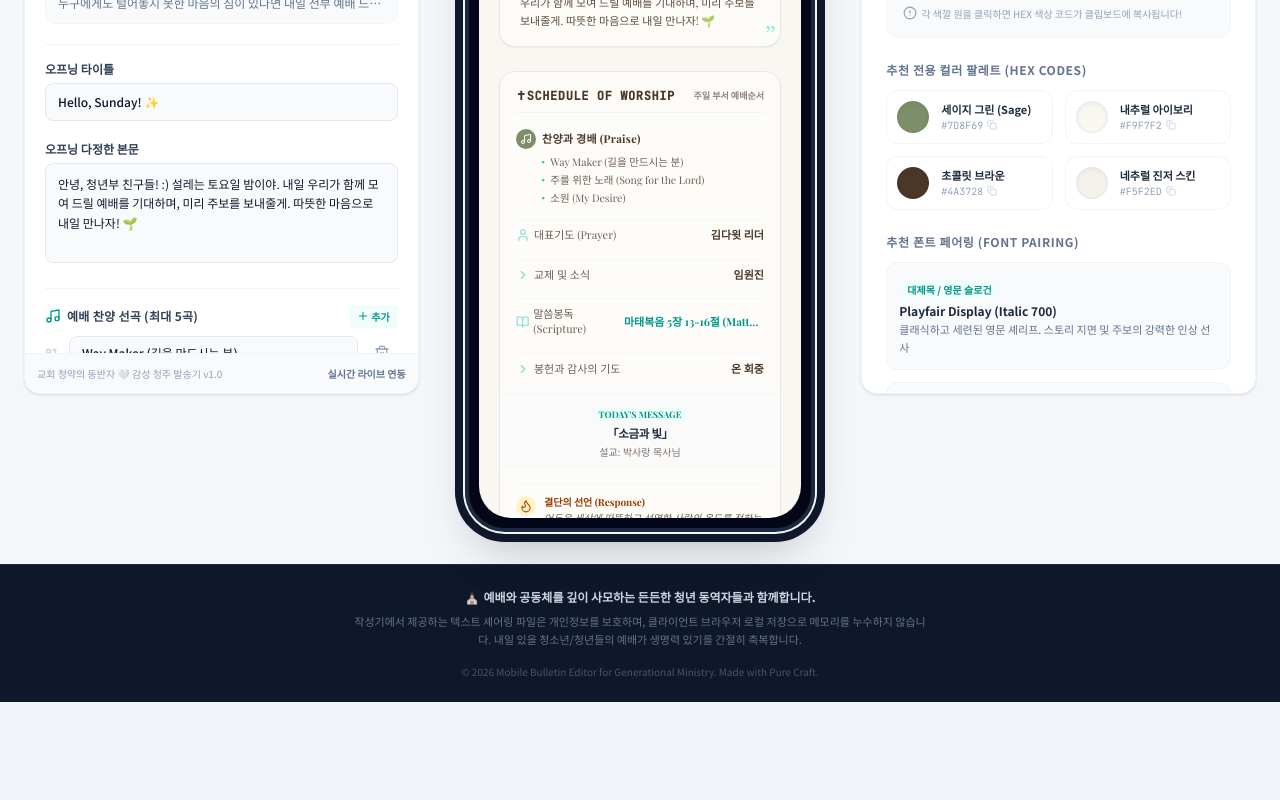
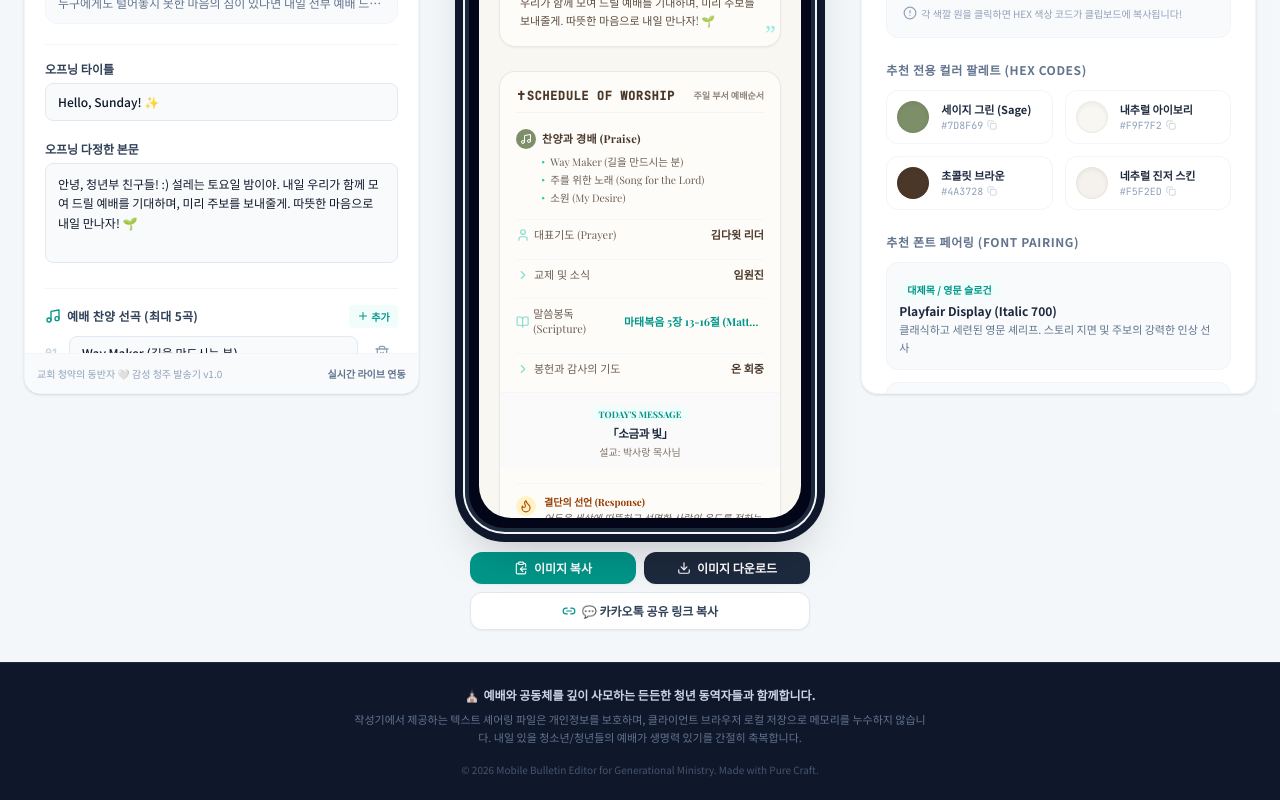
Before and after one commit to aqkrwlghks-ai/weekly, a React (Vite) app: page / in a window 1280 px wide. Shown: the part 857-1657 px from the top of the page. Before the commit the page ends 1559 px from the top, so only its background shows below. Built offline with nearby package versions, Linux system fonts and the light colour scheme; a web font is replaced by a local one.

Commit message:
feat: add image copy/download and Kakao share link features

```diff
--- a/src/App.tsx
+++ b/src/App.tsx
@@ -4,6 +4,7 @@ import { BulletinData, DesignTheme } from "./types";
 import WorshipForm from "./components/WorshipForm";
 import MobilePreview from "./components/MobilePreview";
 import DesignGuideView from "./components/DesignGuideView";
+import { decodeData } from "./utils";
 import {
   Heart,
   Sparkles,
@@ -17,16 +18,63 @@ import {
 } from "lucide-react";
 
 export default function App() {
-  const [bulletinData, setBulletinData] = useState<BulletinData>(DEFAULT_BULLETIN_DATA);
-  const [activeTheme, setActiveTheme] = useState<DesignTheme>(DESIGN_THEMES[0]);
+  // Parse shared query parameters
+  const queryParams = new URLSearchParams(window.location.search);
+  const sharedDataParam = queryParams.get("data");
+  const sharedThemeParam = queryParams.get("theme");
+  const isSharedView = !!sharedDataParam;
+
+  const [bulletinData, setBulletinData] = useState<BulletinData>(() => {
+    if (sharedDataParam) {
+      const decoded = decodeData(sharedDataParam);
+      if (decoded) return decoded;
+    }
+    return DEFAULT_BULLETIN_DATA;
+  });
+
+  const [activeTheme, setActiveTheme] = useState<DesignTheme>(() => {
+    if (sharedThemeParam) {
+      const found = DESIGN_THEMES.find((t) => t.id === sharedThemeParam);
+      if (found) return found;
+    }
+    return DESIGN_THEMES[0];
+  });
+
   const [showWelcomeMsg, setShowWelcomeMsg] = useState(true);
 
   // Quick reset to default templates
   const handleResetData = () => {
-    if (window.confirm("주보 편집 내용을 원본 기값으로 리셋하시겠습니까?")) {
+    if (window.confirm("주보 편집 내용을 원본 초기값으로 리셋하시겠습니까?")) {
       setBulletinData(DEFAULT_BULLETIN_DATA);
     }
   };
+
+  if (isSharedView) {
+    return (
+      <div className="min-h-screen bg-slate-900 flex flex-col items-center justify-center p-4">
+        <div className="w-full max-w-[360px] flex flex-col gap-4">
+          <div className="text-center text-white space-y-1">
+            <span className="text-[10px] font-bold tracking-widest text-teal-400 uppercase font-mono">Mobile Bulletin</span>
+            <h1 className="text-sm font-bold opacity-90">⛪️ 주일 예배 모바일 주보</h1>
+          </div>
+
+          <MobilePreview data={bulletinData} activeTheme={activeTheme} hideToggle={true} />
+
+          <div className="flex flex-col gap-2 mt-2">
+            <a
+              href={window.location.pathname}
+              className="w-full bg-teal-600 hover:bg-teal-500 text-white font-bold py-2.5 px-4 rounded-xl text-xs text-center transition-all shadow-md flex items-center justify-center gap-2 border-0 no-underline"
+            >
+              <span>✨ 나도 모바일 주보 작성기 만들기</span>
+            </a>
+            <p className="text-[10px] text-slate-500 text-center font-mono">
+              © 2026 Mobile Bulletin Editor. All rights reserved.
+            </p>
+          </div>
+        </div>
+      </div>
+    );
+  }
 
   return (
     <div className="min-h-screen bg-slate-50/50 flex flex-col font-sans">
--- a/src/components/MobilePreview.tsx
+++ b/src/components/MobilePreview.tsx
@@ -1,5 +1,7 @@
 import React, { useState } from "react";
 import { BulletinData, DesignTheme } from "../types";
+import { encodeData } from "../utils";
+import html2canvas from "html2canvas";
 import {
   Smartphone,
   MessageSquare,
@@ -7,34 +9,145 @@ import {
   User,
   BookOpen,
   Flame,
-  Heart,
   Instagram,
   CheckCircle2,
-  Calendar,
-  Layers,
   ChevronRight,
-  Share2
+  ClipboardCopy,
+  Download,
+  Link2
 } from "lucide-react";
 
 interface MobilePreviewProps {
   data: BulletinData;
   activeTheme: DesignTheme;
+  hideToggle?: boolean;
 }
 
-export default function MobilePreview({ data, activeTheme }: MobilePreviewProps) {
+export default function MobilePreview({ data, activeTheme, hideToggle = false }: MobilePreviewProps) {
   const [viewMode, setViewMode] = useState<"card" | "kakao">("card");
 
-  // Format worship order sequence cleanly for text copy
   const praiseList = data.praiseSongs;
 
+  // 1. Copy Card View as Image to Clipboard
+  const handleCopyImage = async () => {
+    const element = document.getElementById("card-mode-content");
+    if (!element) return;
+
+    try {
+      const canvas = await html2canvas(element, {
+        useCORS: true,
+        scale: 2.5, // High resolution
+      });
+      canvas.toBlob(async (blob) => {
+        if (blob) {
+          try {
+            await navigator.clipboard.write([
+              new ClipboardItem({
+                [blob.type]: blob
+              })
+            ]);
+            alert("✨ 카드뷰 이미지가 클립보드에 복사되었습니다!\n카카오톡 채팅방에서 붙여넣기(Cmd+V 또는 Ctrl+V)하여 바로 전송해 보세요.");
+          } catch (err) {
+            console.error("Clipboard image copy failed:", err);
+            alert("브라우저 보안 설정으로 인해 이미지 복사가 제한되었습니다. 대신 아래 '이미지 다운로드' 버튼을 이용해 주세요!");
+          }
+        }
+      }, "image/png");
+    } catch (error) {
+      console.error("Image generation failed:", error);
+      alert("이미지 생성 중 오류가 발생했습니다.");
+    }
+  };
+
+  // 2. Download Card View as Image
+  const handleDownloadImage = async () => {
+    const element = document.getElementById("card-mode-content");
+    if (!element) return;
+
+    try {
+      const canvas = await html2canvas(element, {
+        useCORS: true,
+        scale: 2.5,
+      });
+      const image = canvas.toDataURL("image/png");
+      const link = document.createElement("a");
+      link.href = image;
+      link.download = `weekly-bulletin-${(data.sermonTitle || 'card').replace(/\s+/g, '_')}.png`;
+      link.click();
+    } catch (error) {
+      console.error("Image download failed:", error);
+      alert("이미지 다운로드 중 오류가 발생했습니다.");
+    }
+  };
+
+  // 3. Copy Web Share Link
+  const handleCopyShareLink = () => {
+    const encoded = encodeData(data);
+    const shareUrl = `${window.location.origin}${window.location.pathname}?theme=${activeTheme.id}&data=${encoded}`;
+
+    navigator.clipboard.writeText(shareUrl)
+      .then(() => alert("🔗 모바일 주보 공유용 웹 주소가 복사되었습니다!\n카카오톡 채팅방이나 공지방에 붙여넣기 하세요."))
+      .catch((err) => {
+        console.error("Link copy failed:", err);
+        alert("링크 복사 중 오류가 발생했습니다.");
+      });
+  };
+
+  // 4. Copy Kakao Text equivalent
+  const handleCopyKakaoText = () => {
+    const praises = praiseList.map((song, i) => `   ${i + 1}. ${song}`).join("\n");
+    const announcementsText = data.announcements.map((ann, i) =>
+      `[소식 ${i+1}] ${ann.title}\n  - ${ann.content.slice(0, 45)}...\n  ${ann.tag}`
+    ).join("\n\n");
+    const checklistsText = data.checklists.map((chk) => `${chk.emoji} ${chk.text}`).join("\n");
+
+    const text = `🌟 [주일 예배 모바일 주보] 🌟
+
+💬 오늘의 다정한 인사
+"${data.greetingTitle}"
+${data.greetingContent}
+
+━━━━━━━━━━━━━━━
+⛪️ 돌아오는 주일 예배 순서
+━━━━━━━━━━━━━━━
+• 🎵 찬양과 경배
+${praises}
+
+• 🙏 대표기도: ${data.prayerLeader}
+• 📖 말씀봉독: ${data.bibleVerse}
+• 📖 말씀선포:
+ [${data.sermonTitle}] - ${data.preacher}
+• 🔥 결단의 고백: ${data.decisionText}
+
+━━━━━━━━━━━━━━━
+📌 이번 주 우리 부서 소식 (Insta)
+━━━━━━━━━━━━━━━
+${announcementsText}
+
+━━━━━━━━━━━━━━━
+💡 은혜 넘치는 예배 전 점검사항
+━━━━━━━━━━━━━━━
+${checklistsText}
+
+내일 예배에서 만나요! 🤍`;
+
+    navigator.clipboard.writeText(text)
+      .then(() => alert("카카오톡 전송용 텍스트가 클립보드에 복사되었습니다! 카카오톡 채팅방에 바로 붙여넣기(Ctrl+V / Cmd+V) 하세요."))
+      .catch((err) => {
+        console.error("Text copy failed:", err);
+        alert("텍스트 복사 중 오류가 발생했습니다.");
+      });
+  };
+
   return (
-    <div className="flex flex-col items-center gap-4 py-2" id="mobile-preview-container">
+    <div className="flex flex-col items-center gap-4 py-2 w-full" id="mobile-preview-container">
 
       {/* View Mode Selector */}
+      {!hideToggle && (
         <div className="flex bg-slate-200/80 p-1.5 rounded-xl gap-1 shrink-0 w-full max-w-[340px]">
           <button
             onClick={() => setViewMode("card")}
-          className={`flex-1 py-1 px-3 text-xs font-bold rounded-lg transition-all flex items-center justify-center gap-1.5 ${
+            className={`flex-1 py-1 px-3 text-xs font-bold rounded-lg transition-all flex items-center justify-center gap-1.5 cursor-pointer ${
               viewMode === "card"
                 ? "bg-white text-slate-800 shadow-xs"
                 : "text-slate-500 hover:text-slate-800"
@@ -47,7 +160,7 @@ export default function MobilePreview({ data, activeTheme }: MobilePreviewProps)
 
           <button
             onClick={() => setViewMode("kakao")}
-          className={`flex-1 py-1 px-3 text-xs font-bold rounded-lg transition-all flex items-center justify-center gap-1.5 ${
+            className={`flex-1 py-1 px-3 text-xs font-bold rounded-lg transition-all flex items-center justify-center gap-1.5 cursor-pointer ${
               viewMode === "kakao"
                 ? "bg-white text-slate-800 shadow-xs"
                 : "text-slate-500 hover:text-slate-800"
@@ -58,6 +171,7 @@ export default function MobilePreview({ data, activeTheme }: MobilePreviewProps)
             <span>카카오톡 전송뷰</span>
           </button>
         </div>
+      )}
 
       {/* Smartphone Outer Shell Mockup */}
       <div className="relative w-full max-w-[350px] aspect-[9/19.5] bg-slate-950 rounded-[40px] p-2.5 shadow-2xl border-4 border-slate-800 ring-8 ring-slate-900 ring-offset-2 ring-offset-slate-100 flex flex-col overflow-hidden">
@@ -69,12 +183,12 @@ export default function MobilePreview({ data, activeTheme }: MobilePreviewProps)
 
         {/* Smartphone Status Bar Area */}
         <div className="flex justify-between items-center px-6 pt-3.5 pb-1 text-black/85 z-40 text-[10px] font-mono shrink-0 font-medium">
-          <span className={viewMode === "card" && activeTheme.id === "theme-deep-space" ? "text-slate-400" : "text-slate-600"}>
+          <span className={(viewMode === "card" || hideToggle) && activeTheme.id === "theme-deep-space" ? "text-slate-400" : "text-slate-600"}>
             20:00 Sat
           </span>
           <div className="flex items-center gap-1">
-            <span className={`w-3 h-1.5 rounded-xs border ${viewMode === "card" && activeTheme.id === "theme-deep-space" ? "border-slate-500 bg-emerald-500" : "border-slate-800 bg-emerald-600"}`}></span>
-            <span className={viewMode === "card" && activeTheme.id === "theme-deep-space" ? "text-slate-400" : "text-slate-600"}>
+            <span className={`w-3 h-1.5 rounded-xs border ${(viewMode === "card" || hideToggle) && activeTheme.id === "theme-deep-space" ? "border-slate-500 bg-emerald-500" : "border-slate-800 bg-emerald-600"}`}></span>
+            <span className={(viewMode === "card" || hideToggle) && activeTheme.id === "theme-deep-space" ? "text-slate-400" : "text-slate-600"}>
               LTE
             </span>
           </div>
@@ -84,7 +198,7 @@ export default function MobilePreview({ data, activeTheme }: MobilePreviewProps)
         <div className="flex-1 rounded-[32px] overflow-hidden relative flex flex-col">
 
           {/* VIEW: Card (Canva Graphic Design Theme Preview) */}
-          {viewMode === "card" && (
+          {(viewMode === "card" || hideToggle) && (
             <div
               style={{
                 fontFamily: activeTheme.fontFamily.startsWith("font-[")
@@ -93,8 +207,13 @@ export default function MobilePreview({ data, activeTheme }: MobilePreviewProps)
                     ? "'Playfair Display', serif"
                     : undefined
               }}
-              className={`flex-1 overflow-y-auto ${activeTheme.bgColor} ${activeTheme.textColor} p-5 pb-12 flex flex-col gap-6 relative select-none scrollbar-thin`}
+              className="flex-1 overflow-y-auto select-none scrollbar-thin bg-white"
               id="card-mode-view"
+            >
+              {/* Inner wrapper for html2canvas capturing */}
+              <div
+                id="card-mode-content"
+                className={`p-5 pb-12 flex flex-col gap-6 relative ${activeTheme.bgColor} ${activeTheme.textColor}`}
               >
                 {/* Star decoration for Deep dark theme */}
                 {activeTheme.id === "theme-deep-space" && (
@@ -124,7 +243,6 @@ export default function MobilePreview({ data, activeTheme }: MobilePreviewProps)
                   </h1>
 
                   <div className={`p-4 rounded-2xl ${activeTheme.cardBg} border ${activeTheme.borderColor} shadow-xs text-xs leading-relaxed text-left relative`}>
-                  {/* Small double quote decos */}
                     <span className="text-2xl font-serif text-teal-400/40 absolute -top-1 -left-1">“</span>
                     <div className="relative z-10 px-1 pt-1 break-keep text-[11px] opacity-90 whitespace-pre-line">
                       {data.greetingContent}
@@ -299,12 +417,12 @@ export default function MobilePreview({ data, activeTheme }: MobilePreviewProps)
                 <div className="text-center pt-2 pb-4 opacity-40">
                   <p className="text-[9px] font-mono">예배에 마음을 담는 당신이 가장 소중합니다.</p>
                 </div>
-
+              </div>
             </div>
           )}
 
           {/* VIEW: KakaoTalk Chat (Classic Bubble Mockup) */}
-          {viewMode === "kakao" && (
+          {viewMode === "kakao" && !hideToggle && (
             <div className="flex-1 overflow-y-auto bg-[#BACEE0] p-4 flex flex-col font-sans select-text scrollbar-thin" id="kakao-mode-view">
 
               {/* Chat Date Divider */}
@@ -324,7 +442,7 @@ export default function MobilePreview({ data, activeTheme }: MobilePreviewProps)
                   </span>
 
                   {/* Chat Bubble card */}
-                  <div className="bg-white text-slate-900 rounded-tr-xl rounded-b-xl px-3.5 py-3 shadow-xs border border-slate-200/50 max-w-[240px] text-[10.5px] leading-relaxed whitespace-pre-wrap select-all selection:bg-teal-100 font-mono">
+                  <div className="bg-white text-slate-900 rounded-tr-xl rounded-b-xl px-3.5 py-3 shadow-xs border border-slate-200/50 max-w-[240px] text-[10px] leading-relaxed whitespace-pre-wrap select-all selection:bg-teal-100 font-mono">
                     <span className="text-rose-500 font-bold block mb-1">🌟 [주일 예배 모바일 주보] 🌟</span>
 
                     <strong className="block text-slate-800">💬 오늘의 다정한 인사</strong>
@@ -372,6 +490,49 @@ export default function MobilePreview({ data, activeTheme }: MobilePreviewProps)
         </div>
       </div>
 
+      {/* Action Buttons beneath smartphone mockup */}
+      {!hideToggle && (
+        <div className="flex flex-col gap-2 w-full max-w-[340px] mt-1">
+          {viewMode === "card" ? (
+            <>
+              <div className="grid grid-cols-2 gap-2">
+                <button
+                  onClick={handleCopyImage}
+                  className="flex items-center justify-center gap-1.5 py-2 px-3 text-xs font-bold bg-teal-600 hover:bg-teal-700 text-white rounded-xl shadow-xs transition-all cursor-pointer border-0"
+                >
+                  <ClipboardCopy className="w-3.5 h-3.5" />
+                  <span>이미지 복사</span>
+                </button>
+
+                <button
+                  onClick={handleDownloadImage}
+                  className="flex items-center justify-center gap-1.5 py-2 px-3 text-xs font-bold bg-slate-800 hover:bg-slate-900 text-white rounded-xl shadow-xs transition-all cursor-pointer border-0"
+                >
+                  <Download className="w-3.5 h-3.5" />
+                  <span>이미지 다운로드</span>
+                </button>
+              </div>
+
+              <button
+                onClick={handleCopyShareLink}
+                className="flex items-center justify-center gap-1.5 py-2.5 px-3 text-xs font-bold bg-white hover:bg-slate-50 text-slate-700 border border-slate-200 rounded-xl shadow-xs transition-all cursor-pointer"
+              >
+                <Link2 className="w-3.5 h-3.5 text-teal-600" />
+                <span>💬 카카오톡 공유 링크 복사</span>
+              </button>
+            </>
+          ) : (
+            <button
+              onClick={handleCopyKakaoText}
+              className="flex items-center justify-center gap-1.5 py-2.5 px-3 text-xs font-bold bg-amber-400 hover:bg-amber-500 text-slate-900 rounded-xl shadow-xs transition-all cursor-pointer border-0"
+            >
+              <ClipboardCopy className="w-3.5 h-3.5" />
+              <span>카카오톡 전송 텍스트 복사</span>
+            </button>
+          )}
+        </div>
+      )}
+
     </div>
   );
 }
--- /dev/null
+++ b/src/utils.ts
@@ -0,0 +1,31 @@
+import { BulletinData } from "./types";
+
+/**
+ * Encodes BulletinData to a URL-safe Base64 string.
+ */
+export function encodeData(data: BulletinData): string {
+  try {
+    const jsonStr = JSON.stringify(data);
+    return btoa(encodeURIComponent(jsonStr).replace(/%([0-9A-F]{2})/g, (_, p1) => {
+      return String.fromCharCode(parseInt(p1, 16));
+    }));
+  } catch (e) {
+    console.error("Failed to encode bulletin data:", e);
+    return "";
+  }
+}
+
+/**
+ * Decodes a Base64 string back to BulletinData.
+ */
+export function decodeData(base64: string): BulletinData | null {
+  try {
+    const jsonStr = decodeURIComponent(atob(base64).split("").map((c) => {
+      return "%" + ("00" + c.charCodeAt(0).toString(16)).slice(-2);
+    }).join(""));
+    return JSON.parse(jsonStr);
+  } catch (e) {
+    console.error("Failed to decode bulletin data:", e);
+    return null;
+  }
+}
```
Also changed, not shown: package.json (+7 -6 lines), 1 other file (tests, documents, lock files or other folders). Lines whose indentation alone changed are shown as unchanged.
